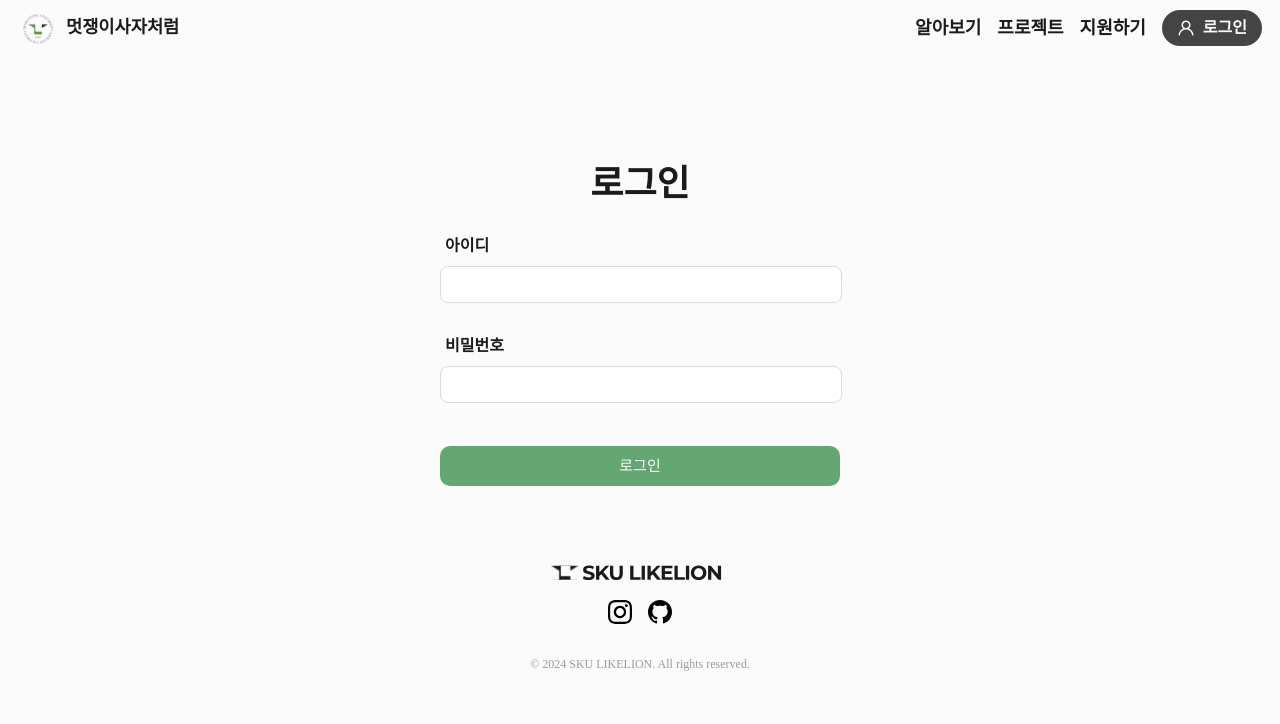
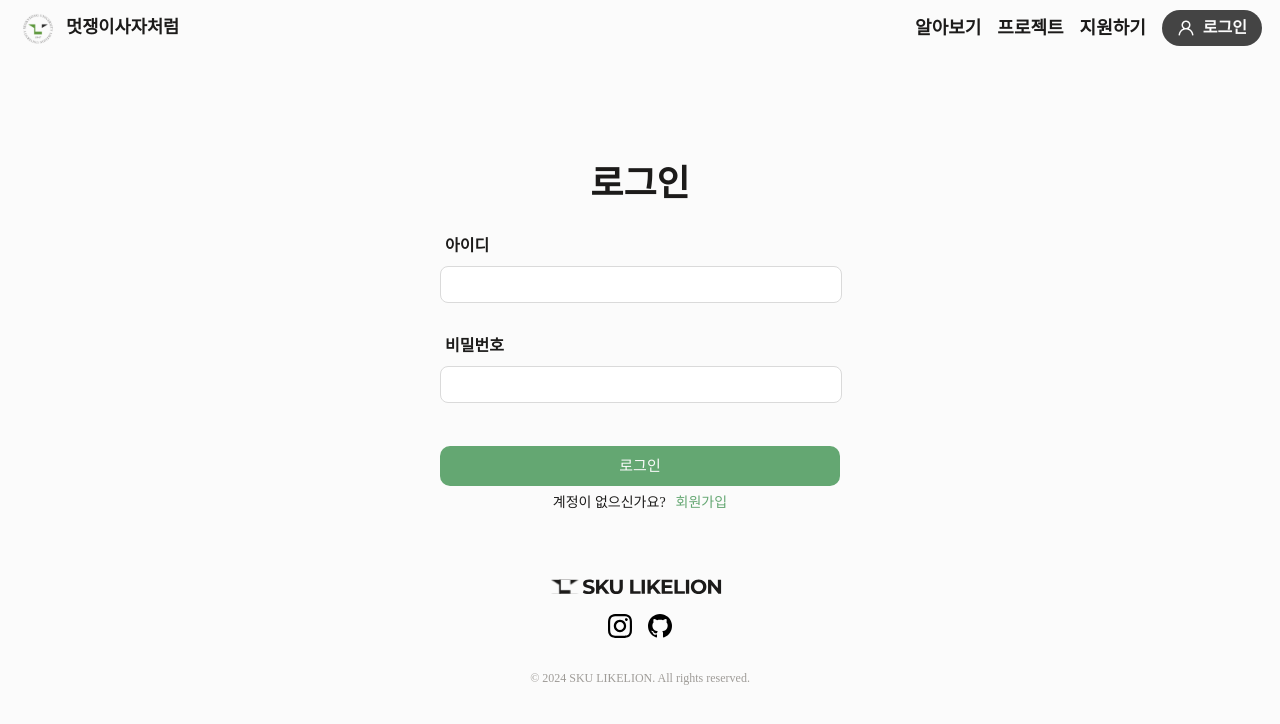
Before and after one commit to LikeLion-SKU/likelion-homepage-fe, a React (Vite) app: page /login in a window 1280 px wide. Shown: the top 724 px of the page. Built offline with nearby package versions, Linux system fonts and the light colour scheme; no server answers; a web font is replaced by a local one.

Commit message:
♻️Refactor: Signup 작성/ SignupContainer 작성/ LoginPage Signup 추가

```diff
--- /dev/null
+++ b/src/components/login/Signup.jsx
@@ -0,0 +1,21 @@
+import { useNavigate } from 'react-router-dom';
+
+import styles from './Signup.module.css';
+
+export default function Signup() {
+  const navigate = useNavigate();
+
+  return (
+    <>
+      <p className={styles['signup-mention']}>계정이 없으신가요?</p>
+      <button
+        className={styles['signup-button']}
+        onClick={function () {
+          navigate('/signup');
+        }}
+      >
+        회원가입
+      </button>
+    </>
+  );
+}
--- /dev/null
+++ b/src/components/login/Signup.module.css
@@ -0,0 +1,11 @@
+.signup-button {
+  color: var(--accent-color);
+  background-color: rgba(255, 255, 255, 0);
+  margin-left: 1rem;
+  cursor: pointer;
+  font-size: 1.4rem;
+}
+
+.signup-mention {
+  font-size: 1.4rem;
+}
--- /dev/null
+++ b/src/components/login/SignupContainer.jsx
@@ -0,0 +1,5 @@
+import styles from './SignupContainer.module.css';
+
+export default function SignupContainer({ children }) {
+  return <div className={styles['container']}>{children}</div>;
+}
--- /dev/null
+++ b/src/components/login/SignupContainer.module.css
@@ -0,0 +1,5 @@
+.container {
+  display: flex;
+  flex-direction: row;
+  justify-content: center;
+}
--- a/src/pages/LoginPage.jsx
+++ b/src/pages/LoginPage.jsx
@@ -1,10 +1,16 @@
 import LoginFormContainer from '@/components/login/LoginFormContainer';
 import LoginForm from '@/components/login/LoginForm';
+import SignupContainer from '@/components/login/SignupContainer';
+import Signup from '@/components/login/Signup';
 
 export default function LoginPage() {
   return (
     <LoginFormContainer>
       <LoginForm />
+
+      <SignupContainer>
+        <Signup />
+      </SignupContainer>
     </LoginFormContainer>
   );
 }
```
